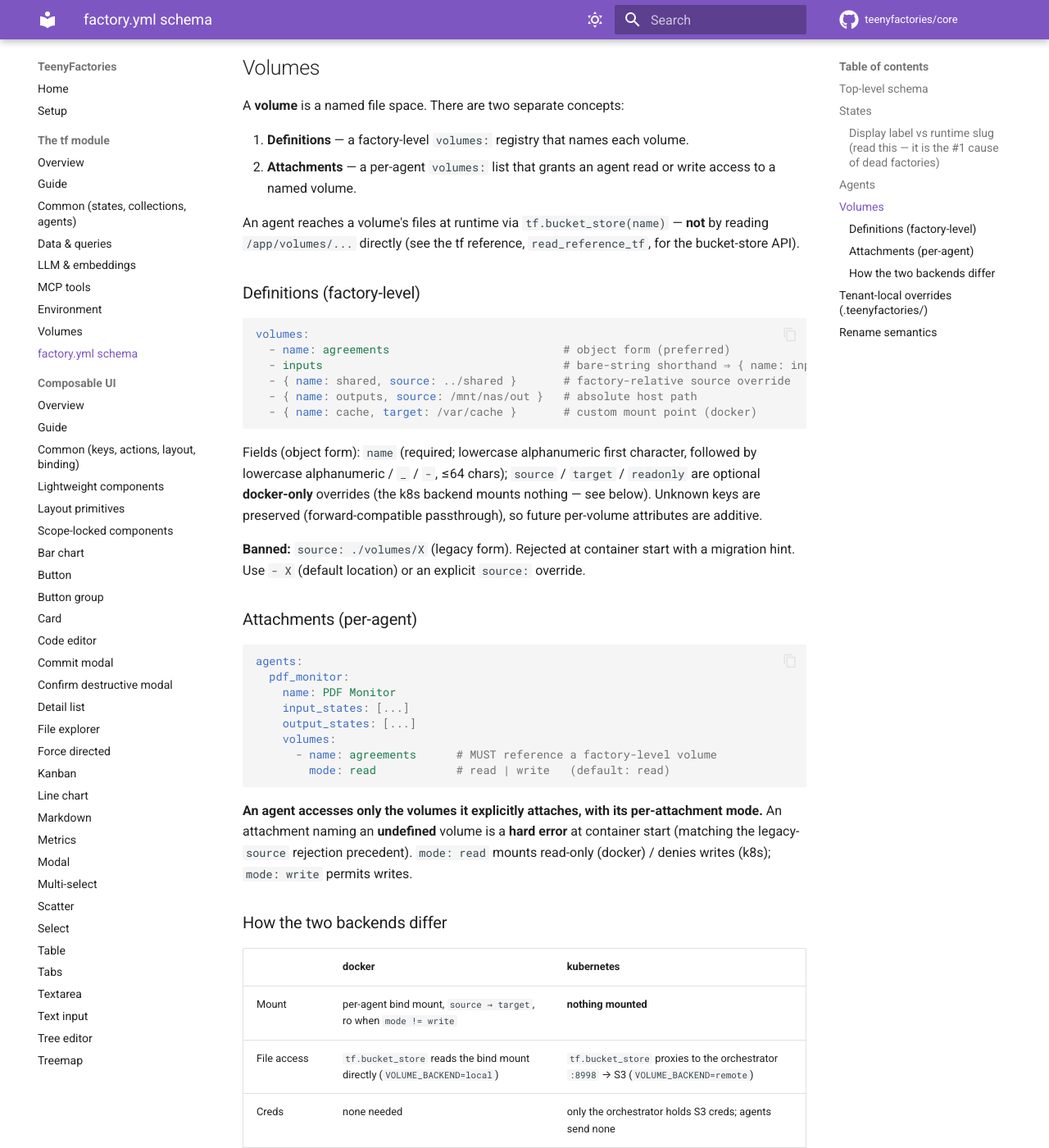
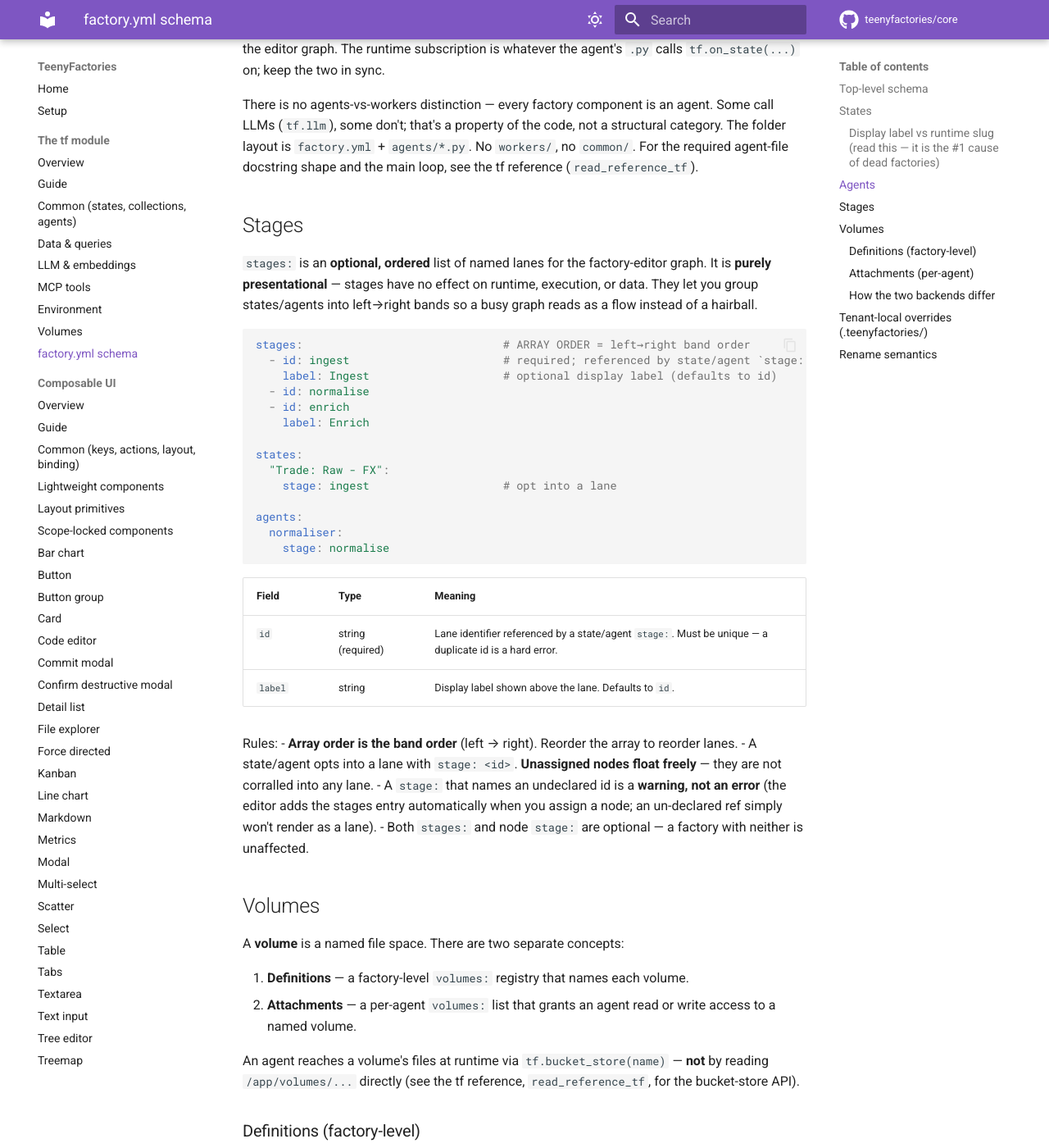
Before and after one commit to teenyfactories/core, an MkDocs documentation site: the page built from docs/reference/factory-yaml.md, in a window 1280 px wide and 1400 px high, scrolled down 4751 px. Shown: the whole window at 82% size. Built offline with MkDocs 1.6.1 and Material for MkDocs 9.7.7, drawn with Linux system fonts in a browser that asks for light colours; comment, search, counter and statistics services are not loaded; some of the changed text lies outside the part shown.

Commit message:
docs(reference): sync factory-yaml.md mirror — stages section
Mirror of the orchestrator reference edit (regen-bundles output): documents the
new optional factory.yml `stages:` + node `stage:` editor-graph lanes.

````diff
--- a/docs/reference/factory-yaml.md
+++ b/docs/reference/factory-yaml.md
@@ -28,6 +28,7 @@ base_image: ghcr.io/...              # optional factory-level image override; fa
 volumes: [...]                       # optional; see Volumes below
 states: {...}                        # "Collection: State" keyed map; see States below
 agents: {...}                        # slug-keyed map; see Agents below
+stages: [...]                        # optional; ordered editor-graph lanes; see Stages below
 default_ui:                          # optional; the Composable UI (read_reference_ui)
   layout: {...}                      #   the single root component tree
   modals: [...]                      #   optional; page-level keyed modals opened by id
@@ -88,6 +89,7 @@ states:
 | `description` | string | Human/LLM-facing description of what a row in this state means. |
 | `schema` | object | A JSON-schema describing the row's `data` payload. Accepted as any object — its internals are not validated. |
 | `manual_transition_states` | list of `"Collection: State"` | The states a human may move a row in THIS state to. Presence of this list is what makes a state **human-in-the-loop** — the UI renders a transition button per target. |
+| `stage` | string | Optional editor-graph lane id — must reference a top-level `stages[].id` (see Stages). Presentational only; no runtime effect. Omit to leave the state un-laned. |
 
 **`manual_transition_states` lives on the SOURCE state**, not on an agent. A state
 with a `manual_transition_states` list is a step a *human* drives (via the UI's
@@ -179,6 +181,7 @@ agents:
 | `base_image` | string | Per-agent container image override. Fallback chain: agent `base_image` → factory `base_image` → `DEFAULT_AGENT_IMAGE` → `ghcr.io/teenyfactories/agent:latest`. |
 | `environment` | object | Per-agent environment variables passed into the container. |
 | `volumes` | list | Per-agent volume attachments (see Volumes › Attachments). |
+| `stage` | string | Optional editor-graph lane id — must reference a top-level `stages[].id` (see Stages). Presentational only; no runtime effect. Omit to leave the agent un-laned. |
 
 `input_states` / `output_states` are **wiring metadata** — they document the
 topology and drive the editor graph. The runtime subscription is whatever the
@@ -189,6 +192,41 @@ Some call LLMs (`tf.llm`), some don't; that's a property of the code, not a
 structural category. The folder layout is `factory.yml` + `agents/*.py`. No
 `workers/`, no `common/`. For the required agent-file docstring shape and the main
 loop, see the tf reference (`read_reference_tf`).
+
+## Stages
+
+`stages:` is an **optional, ordered** list of named lanes for the factory-editor
+graph. It is **purely presentational** — stages have no effect on runtime,
+execution, or data. They let you group states/agents into left→right bands so a
+busy graph reads as a flow instead of a hairball.
+
+```yaml
+stages:                              # ARRAY ORDER = left→right band order
+  - id: ingest                       # required; referenced by state/agent `stage:`
+    label: Ingest                    # optional display label (defaults to id)
+  - id: normalise
+  - id: enrich
+    label: Enrich
+
+states:
+  "Trade: Raw - FX":
+    stage: ingest                    # opt into a lane
+
+agents:
+  normaliser:
+    stage: normalise
+```
+
+| Field | Type | Meaning |
+| --- | --- | --- |
+| `id` | string (required) | Lane identifier referenced by a state/agent `stage:`. Must be unique — a duplicate id is a hard error. |
+| `label` | string | Display label shown above the lane. Defaults to `id`. |
+
+Rules:
+- **Array order is the band order** (left → right). Reorder the array to reorder lanes.
+- A state/agent opts into a lane with `stage: <id>`. **Unassigned nodes float freely** — they are not corralled into any lane.
+- A `stage:` that names an undeclared id is a **warning, not an error** (the editor adds the stages entry automatically when you assign a node; an un-declared ref simply won't render as a lane).
+- Both `stages:` and node `stage:` are optional — a factory with neither is unaffected.
 
 ## Volumes
 
````
